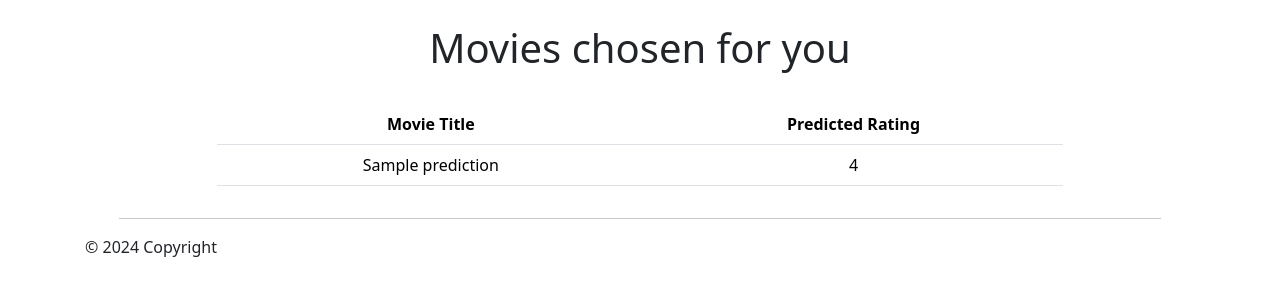
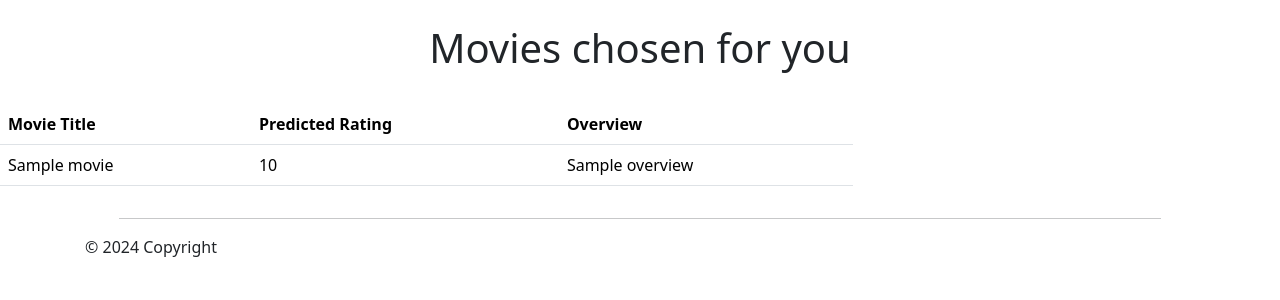
Before and after one commit to lataeqishere/WEB_MOVIE_RECOMMENDATION, a Flask app: template application/templates/recommend.html in a window 1280 px wide. Shown: the part 73-373 px from the top of the page. Run offline with Flask 3, Linux system fonts and the light colour scheme; the template is opened without the code that fills it: most values are stand-ins (such as "Sample title", 1, 10 or a date in 2020); some web fonts are replaced.

Commit message:
update recommend page with databse

```diff
--- a/application/templates/recommend.html
+++ b/application/templates/recommend.html
@@ -1,12 +1,10 @@
 {% extends "layout.html" %}
 
 {% block content %}
-    <div class="row">
         <div class="col-md-12 text-center">
             <br/><h1>Movies chosen for you</h1><br/>
         </div>
     </div>
-    <div class="row">
             <div class="col-md-2"></div>
             <div class="col-md-8">
                 <table id="movietable" class="table table-hover">
@@ -14,19 +12,20 @@
                         <tr>
                             <th>Movie Title</th>
                             <th>Predicted Rating</th>
+                            <th>Overview</th>
                         </tr>
                     </thead>
 
                     <tbody>
-                    {% for p in predictions %}
+                        {% for movie in movies[:5] %}
                         <tr>
-                        <td> {{ p["Name"] }} </td>
-                        <td> {{ p["Predicted_Rating"] }} </td>
+                            <td> {{ movie["title"] }} </td>
+                            <td> {{ movie["vote_average"] }} </td>
+                            <td> {{ movie["overview"] }} </td>
                         </tr>
                         {% endfor %}
                     </tbody>
                 </table>
             </div>
             <div class="col-md-2"></div>
-    </div>
 {% endblock %}
```
Lines whose indentation alone changed are shown as unchanged.
